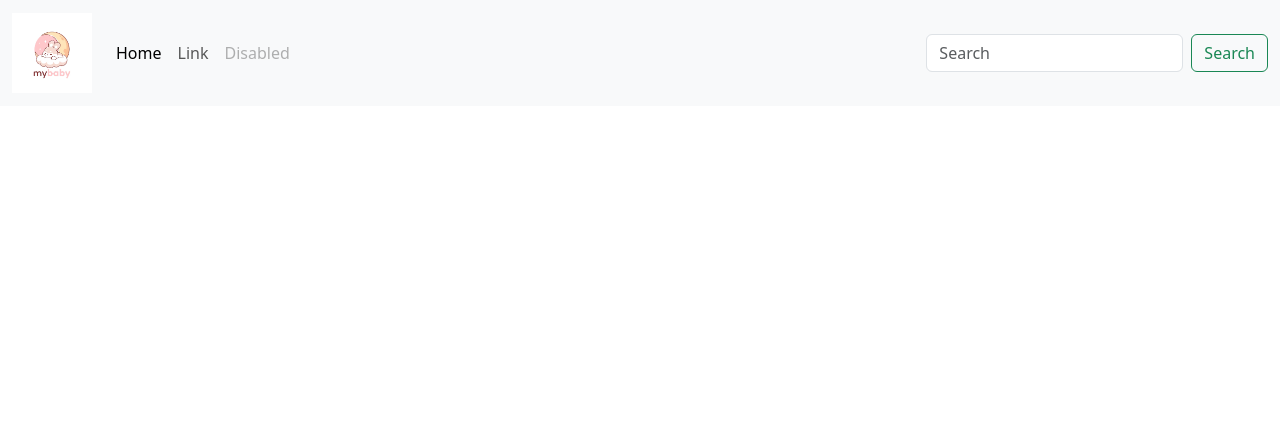
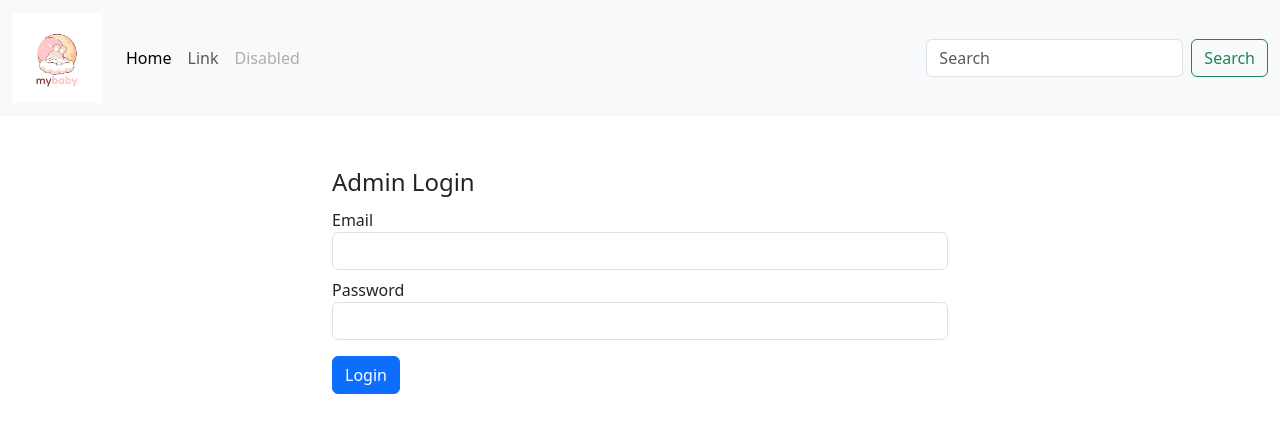
Before and after one commit to Naychich0/E-commerceTest, a PHP site: page /login.php in a window 1280 px wide. Shown: the top 433 px of the page. Run offline with PHP 8.4, Linux system fonts and the light colour scheme.

Commit message:
-login page done

```diff
--- a/admin/login.php
+++ b/admin/login.php
@@ -1,5 +1,18 @@
 <?php
+    if(isset($_POST['btnLogin'])) //login request
+    {
+        $email = $_POST["email"]; //value of name attribute in the form control
+        $password = $_POST["password"];
 
+        $hashCode = "$2y$10\$MOD.cgQQ79KSB2FjL82dX.NfbphQRz.15YGokHDEGCWRPVir24mo.";
+
+        if(password_verify($password, $hashCode))// plain text, hash code
+        {
+            echo "Login Success!";
+        }else{
+            echo "Login Fail!";
+        }
+    }
 
 ?>
 
@@ -24,10 +37,30 @@
             ?>
         </div>
         <div class="row">
-            <div class="col-md-6">
+            <div class="col-md-6 mx-auto">
+                <form action="login.php" method="post" class="form mt-5">
+                    <fieldset>
+                        <legend>Admin Login</legend>
 
+                        <div class="mb-2">
+                            <label for="" class="form-lable">Email</label>
+                            <input type="email" name="email" class="form-control">
+                        </div>
+
+                        <div class="mb-2">
+                            <label for=""  class="form-lable">Password</label>
+                            <input type="password" name="password" class="form-control">
+                        </div>
+
+                        <button type="submit" class="btn btn-primary mt-2" name="btnLogin">
+                            Login
+                        </button>
+
+                    </fieldset>
+                </form>
             </div>
         </div>
+
     </div>
 </body>
 </html>
--- a/admin/navigation.php
+++ b/admin/navigation.php
@@ -12,7 +12,7 @@
     </button>
     <div class="collapse navbar-collapse" id="navbarTogglerDemo01">
       <a class="navbar-brand" href="#">
-        <img src="images/logo.avif" style="width:80px; height:80px;" alt="">
+        <img src="images/logo.avif" style="width:90px; height:90px;" alt="">
       </a>
       <ul class="navbar-nav me-auto mb-2 mb-lg-0">
         <li class="nav-item">
--- /dev/null
+++ b/admin/note.sql
@@ -0,0 +1,5 @@
+CREATE TABLE admin(
+id integer PRIMARY KEY AUTO_INCREMENT,
+   email varchar(100) UNIQUE,
+   password varchar(60)
+);
--- /dev/null
+++ b/admin/pwdTest.php
@@ -0,0 +1,4 @@
+<?php
+$hashCode = password_hash('Password123!@#', PASSWORD_BCRYPT);
+
+echo $hashCode;
```
